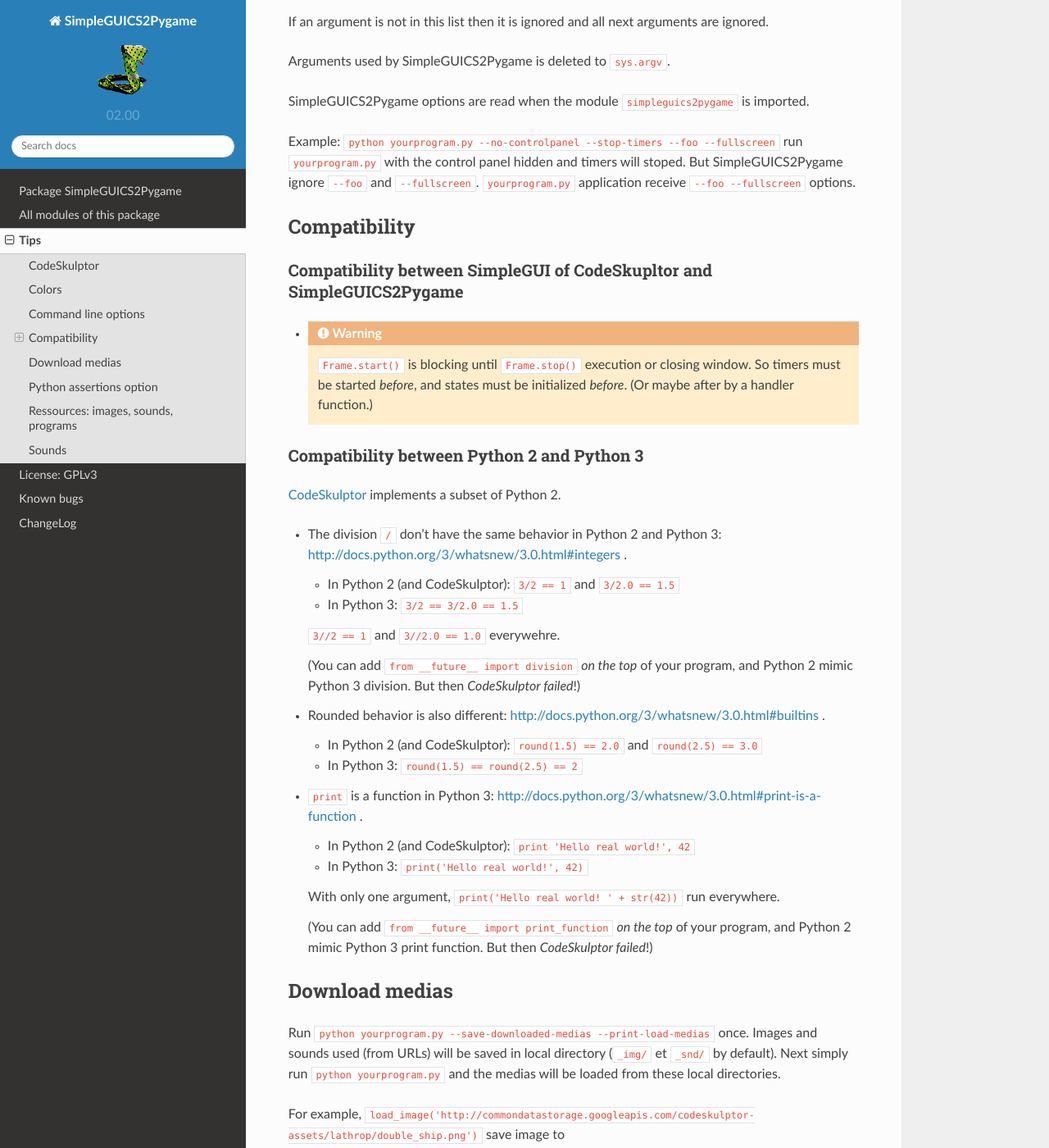
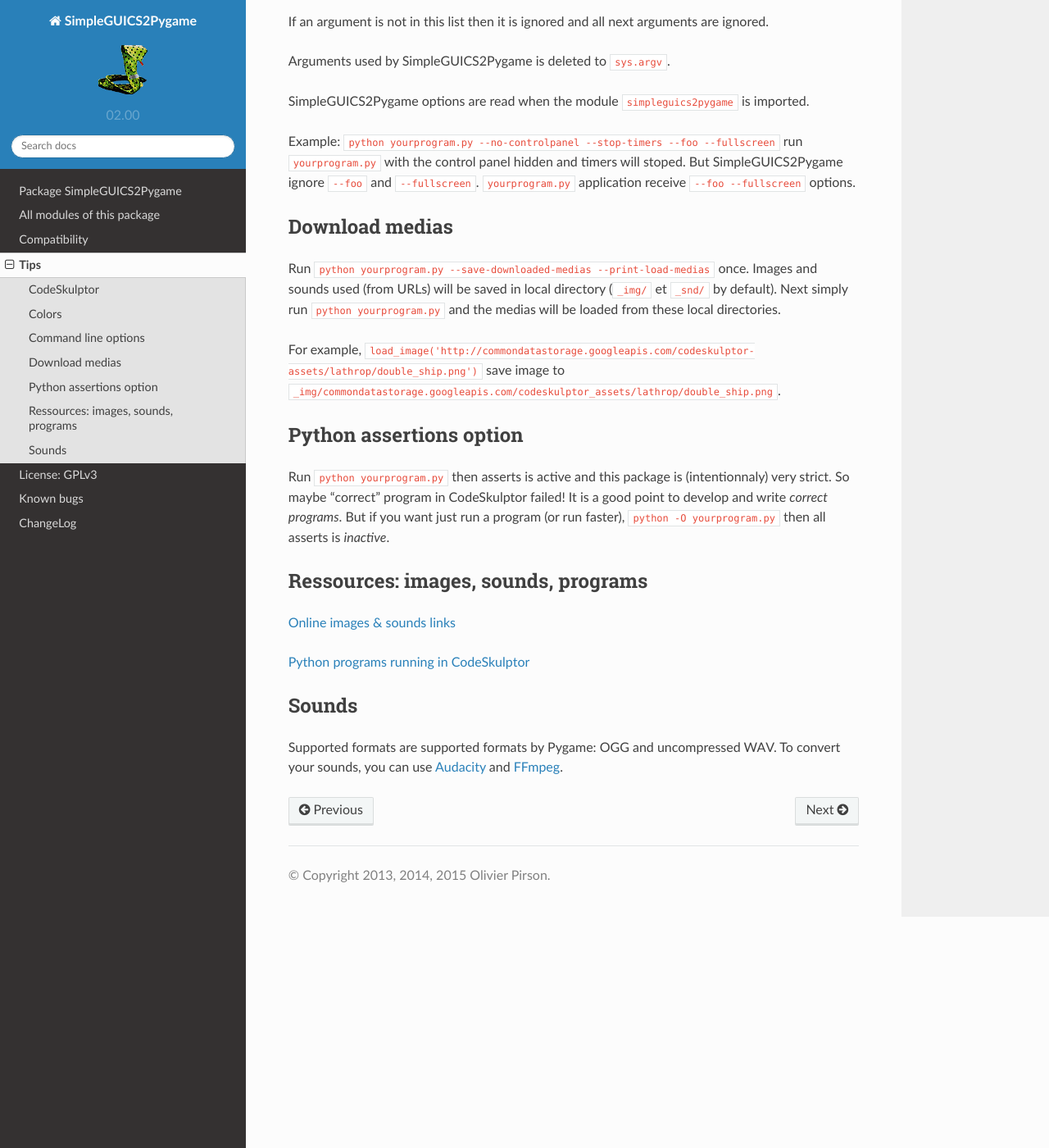
Before and after one commit to rhul-compsoc/SimpleGUICS2Pygame, a Sphinx documentation site: the page built from Sphinx/Tips.rst, in a window 1280 px wide and 1400 px high, scrolled down 2093 px. Shown: the whole window at 82% size. Built offline with Sphinx 7.4.7 and the Read the Docs theme 2.0.0, drawn with Linux system fonts in a browser that asks for light colours.

Commit message:
Moved Compatibility section in a new documentation page.

```diff
--- a/Sphinx/ChangeLog.rst
+++ b/Sphinx/ChangeLog.rst
@@ -1,6 +1,6 @@
 ChangeLog
 =========
-* 02.00.00 WORKING VERSION --- August 19, 2015
+* 02.00.00 WORKING VERSION --- August 30, 2015
 
   - Improved dealing of input box.
   - Added ``test/test_input.py``.
--- a/Sphinx/Tips.rst
+++ b/Sphinx/Tips.rst
@@ -110,55 +110,6 @@
 ``yourprogram.py`` application receive ``--foo --fullscreen`` options.
 
 
-Compatibility
--------------
-
-Compatibility between SimpleGUI of CodeSkupltor and SimpleGUICS2Pygame
-~~~~~~~~~~~~~~~~~~~~~~~~~~~~~~~~~~~~~~~~~~~~~~~~~~~~~~~~~~~~~~~~~~~~~~
-
-* .. warning::
-    ``Frame.start()`` is blocking until ``Frame.stop()`` execution or closing window.
-    So timers must be started *before*, and states must be initialized *before*.
-    (Or maybe after by a handler function.)
-
-Compatibility between Python 2 and Python 3
-~~~~~~~~~~~~~~~~~~~~~~~~~~~~~~~~~~~~~~~~~~~
-
-CodeSkulptor_ implements a subset of Python 2.
-
-* The division ``/`` don't have the same behavior in Python 2 and Python 3:
-  http://docs.python.org/3/whatsnew/3.0.html#integers .
-
-  * In Python 2 (and CodeSkulptor): ``3/2 == 1`` and ``3/2.0 == 1.5``
-  * In Python 3: ``3/2 == 3/2.0 == 1.5``
-
-  ``3//2 == 1`` and ``3//2.0 == 1.0`` everywehre.
-
-  (You can add
-  ``from __future__ import division``
-  *on the top* of your program, and Python 2 mimic Python 3 division.
-  But then *CodeSkulptor failed*!)
-
-* Rounded behavior is also different:
-  http://docs.python.org/3/whatsnew/3.0.html#builtins .
-
-  * In Python 2 (and CodeSkulptor): ``round(1.5) == 2.0`` and ``round(2.5) == 3.0``
-  * In Python 3: ``round(1.5) == round(2.5) == 2``
-
-* ``print`` is a function in Python 3:
-  http://docs.python.org/3/whatsnew/3.0.html#print-is-a-function .
-
-  * In Python 2 (and CodeSkulptor): ``print 'Hello real world!', 42``
-  * In Python 3: ``print('Hello real world!', 42)``
-
-  With only one argument, ``print('Hello real world! ' + str(42))`` run everywhere.
-
-  (You can add
-  ``from __future__ import print_function``
-  *on the top* of your program, and Python 2 mimic Python 3 print function.
-  But then *CodeSkulptor failed*!)
-
-
 Download medias
 ---------------
 Run ``python yourprogram.py --save-downloaded-medias --print-load-medias`` once.
```
Also changed, not shown: README.rst (+4 -4 lines), Sphinx/Compatibility.rst (added, +48 -0 lines), Sphinx/index.rst (+5 -3 lines).
